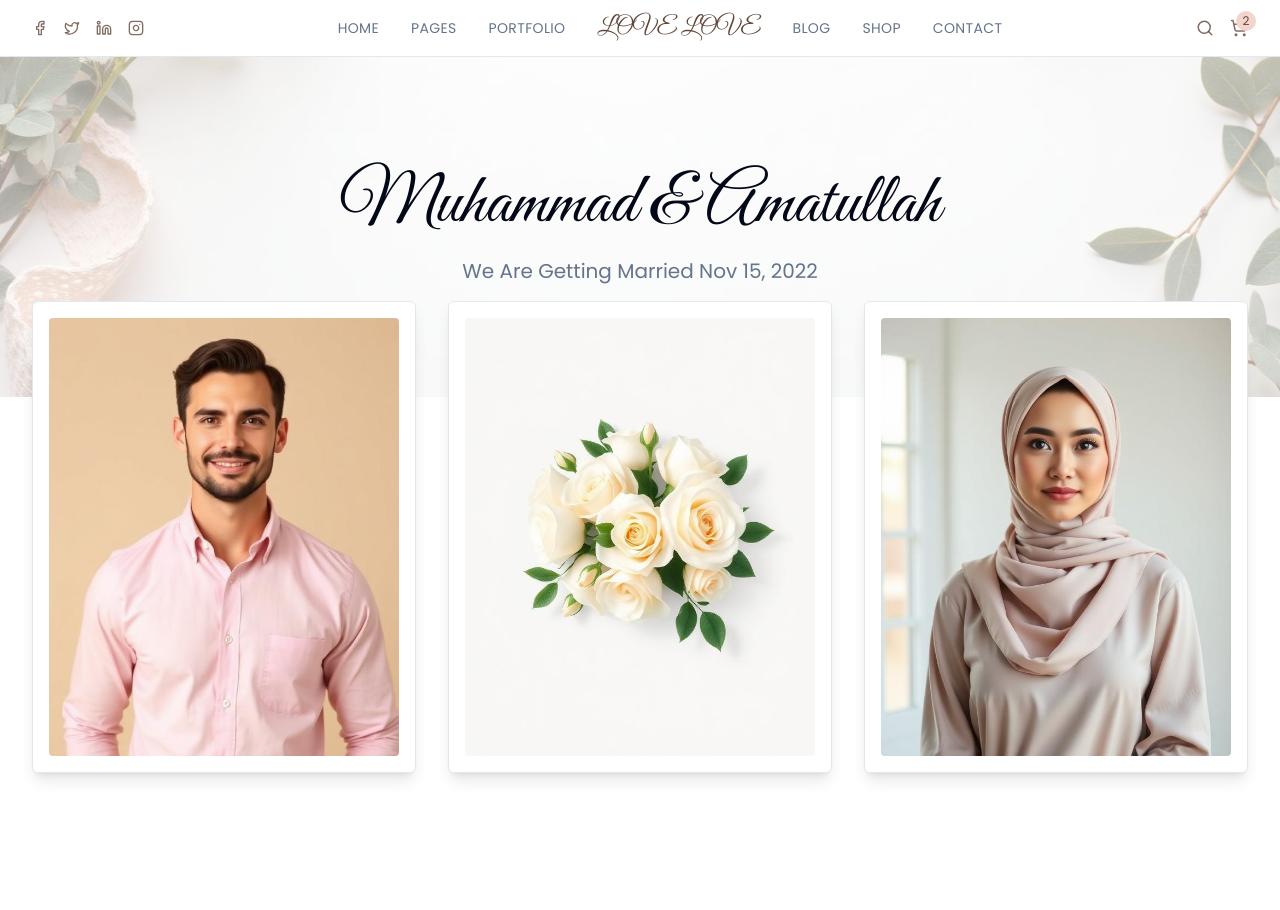
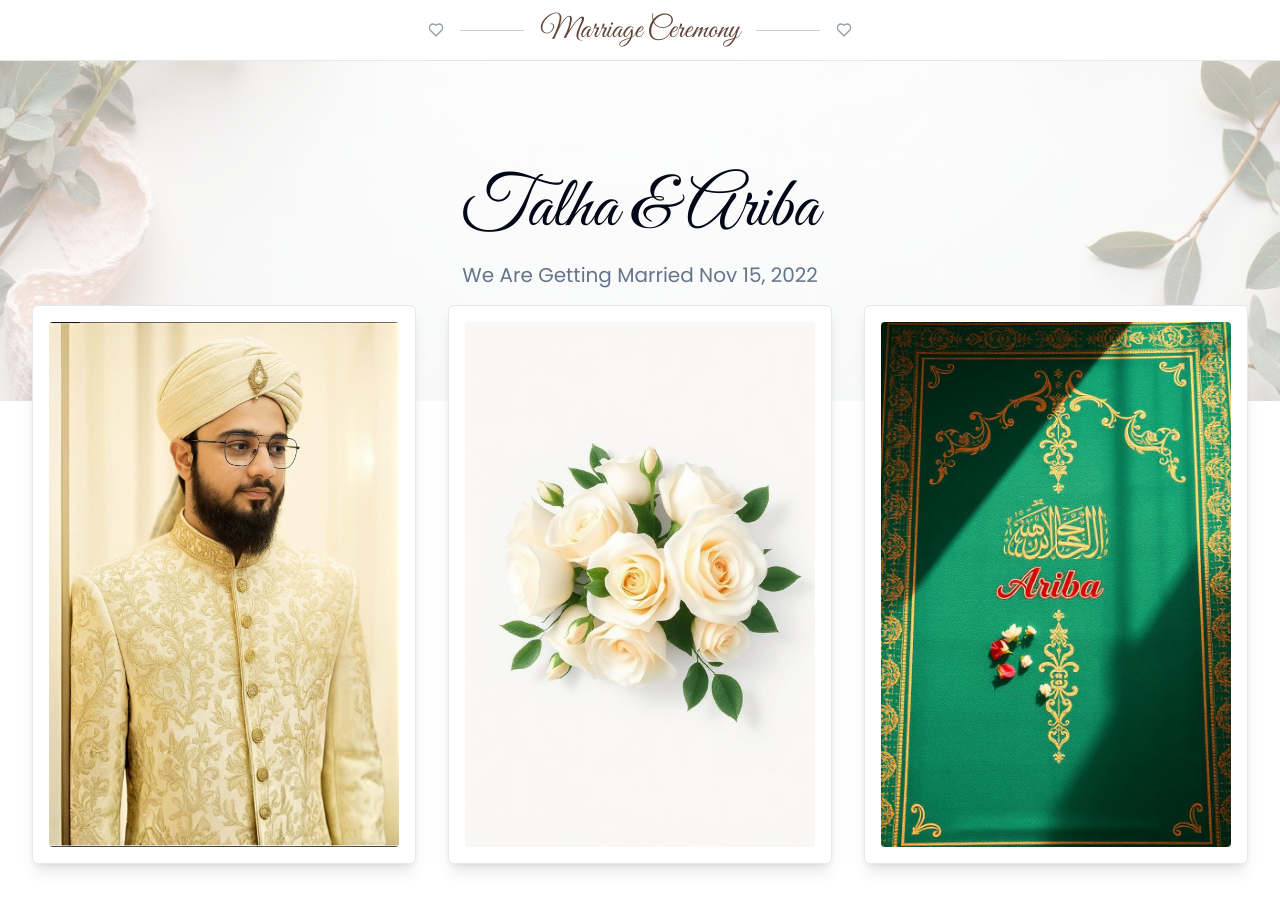
Before and after one commit to syedtalha88/love-pixel-perfect-page, a React (Vite) app: page / in a window 1280 px wide. Shown: the top 910 px of the page. Built offline with nearby package versions, Linux system fonts and the light colour scheme.

Commit message:
Reverted to commit ff6f9b1caa701c18cf75be5742504165a34fbf11

```diff
--- a/src/pages/Index.tsx
+++ b/src/pages/Index.tsx
@@ -1,62 +1,61 @@
-import { Facebook, Twitter, Linkedin, Instagram, Search, ShoppingCart } from "lucide-react";
+import { Heart } from "lucide-react";
 import heroBg from "@/assets/hero-floral-bg.jpg";
 import groom from "@/assets/groom-portrait.jpg";
-import bride from "@/assets/bride-portrait.jpg";
 import bouquet from "@/assets/bouquet.jpg";
-const Nav = () => <header className="sticky top-0 z-40 bg-card/90 backdrop-blur border-b">
-    <div className="container mx-auto hidden md:flex items-center justify-between py-3">
-      <div className="flex items-center gap-4 text-accent-foreground/80">
-        <a aria-label="Facebook" href="#" className="hover:text-foreground transition-colors"><Facebook size={16} /></a>
-        <a aria-label="Twitter" href="#" className="hover:text-foreground transition-colors"><Twitter size={16} /></a>
-        <a aria-label="LinkedIn" href="#" className="hover:text-foreground transition-colors"><Linkedin size={16} /></a>
-        <a aria-label="Instagram" href="#" className="hover:text-foreground transition-colors"><Instagram size={16} /></a>
-      </div>
-      <nav className="flex items-center gap-8 text-sm uppercase tracking-wide text-muted-foreground">
-        <a href="#home" className="hover:text-foreground transition-colors">Home</a>
-        <a href="#pages" className="hover:text-foreground transition-colors">Pages</a>
-        <a href="#portfolio" className="hover:text-foreground transition-colors">Portfolio</a>
-        <span className="font-display text-2xl text-accent-foreground">Love Love</span>
-        <a href="#blog" className="hover:text-foreground transition-colors">Blog</a>
-        <a href="#shop" className="hover:text-foreground transition-colors">Shop</a>
-        <a href="#contact" className="hover:text-foreground transition-colors">Contact</a>
-      </nav>
-      <div className="flex items-center gap-4 text-accent-foreground/80">
-        <button aria-label="Search" className="hover:text-foreground transition-colors"><Search size={18} /></button>
-        <button aria-label="Cart" className="hover:text-foreground transition-colors relative">
-          <ShoppingCart size={18} />
-          <span className="absolute -top-2 -right-2 text-xs bg-accent text-accent-foreground rounded-full w-5 h-5 grid place-items-center">2</span>
-        </button>
+import prayerMat from "@/assets/prayer-mat-ariba.jpg";
+
+const Nav = () => (
+  <header className="sticky top-0 z-40 border-b bg-background/30 backdrop-blur-md supports-[backdrop-filter]:bg-background/30">
+    <div className="container mx-auto hidden md:flex items-center justify-center py-3">
+      <div className="flex items-center gap-4 text-muted-foreground">
+        <Heart size={16} className="opacity-70" />
+        <span className="h-px w-16 bg-foreground/20 rounded-full" />
+        <span className="font-display text-3xl text-accent-foreground">Marriage Ceremony</span>
+        <span className="h-px w-16 bg-foreground/20 rounded-full" />
+        <Heart size={16} className="opacity-70" />
       </div>
     </div>
-    {/* Mobile simplified nav */}
     <div className="md:hidden container mx-auto py-3 flex items-center justify-center">
-      <span className="font-display text-3xl text-accent-foreground">Love Love</span>
+      <div className="flex items-center gap-3 text-muted-foreground">
+        <Heart size={14} className="opacity-70" />
+        <span className="font-display text-3xl text-accent-foreground">Marriage Ceremony</span>
+        <Heart size={14} className="opacity-70" />
+      </div>
     </div>
-  </header>;
-const Framed = ({
-  src,
-  alt
-}: {
-  src: string;
-  alt: string;
-}) => <figure className="bg-card border shadow-lg rounded-md p-2 sm:p-3 md:p-4">
-    <img src={src} alt={alt} loading="lazy" className="rounded-sm object-cover w-full h-full" />
-  </figure>;
+  </header>
+);
+
+const Framed = ({ src, alt }: { src: string; alt: string }) => (
+  <figure className="bg-card border shadow-lg rounded-md p-2 sm:p-3 md:p-4">
+    <img
+      src={src}
+      alt={alt}
+      loading="lazy"
+      className="rounded-sm object-cover w-full h-full"
+    />
+  </figure>
+);
+
 const Index = () => {
-  return <>
+  return (
+    <>
       {/* SEO H1 must exist and match intent */}
       <h1 className="sr-only">Muhammad & Amatullah Wedding</h1>
       <Nav />
-      <main className="text-7xl">
-        <section id="home" className="relative" style={{
-        backgroundImage: `url(${heroBg})`,
-        backgroundSize: "cover",
-        backgroundPosition: "center"
-      }}>
+      <main>
+        <section
+          id="home"
+          className="relative"
+          style={{
+            backgroundImage: `url(${heroBg})`,
+            backgroundSize: "cover",
+            backgroundPosition: "center",
+          }}
+        >
           <div className="bg-background/60">
             <div className="container mx-auto py-20 md:py-28 text-center">
               <h2 className="font-display text-5xl md:text-7xl text-foreground">
-                Muhammad & Amatullah
+                Talha & Ariba
               </h2>
               <p className="mt-4 text-lg md:text-xl text-muted-foreground">
                 We Are Getting Married Nov 15, 2022
@@ -67,15 +66,17 @@ const Index = () => {
 
         <section className="container mx-auto -mt-16 md:-mt-24 relative z-10">
           <div className="grid grid-cols-1 md:grid-cols-3 gap-6 md:gap-8">
-            <Framed src={groom} alt="Groom portrait in blush shirt" />
+            <Framed src="/lovable-uploads/e35634f9-05a8-45c1-b5eb-179f3943e0eb.png" alt="Groom portrait in cream sherwani with turban" />
             <Framed src={bouquet} alt="White roses and blush buds bouquet" />
-            <Framed src={bride} alt="Bride portrait in beige hijab" />
+            <Framed src={prayerMat} alt="Beautiful prayer mat with 'Ariba' written on it and flowers" />
           </div>
         </section>
 
         {/* Spacer to balance the hero overlap */}
         <section className="py-16 md:py-24" />
       </main>
-    </>;
+    </>
+  );
 };
+
 export default Index;
```
